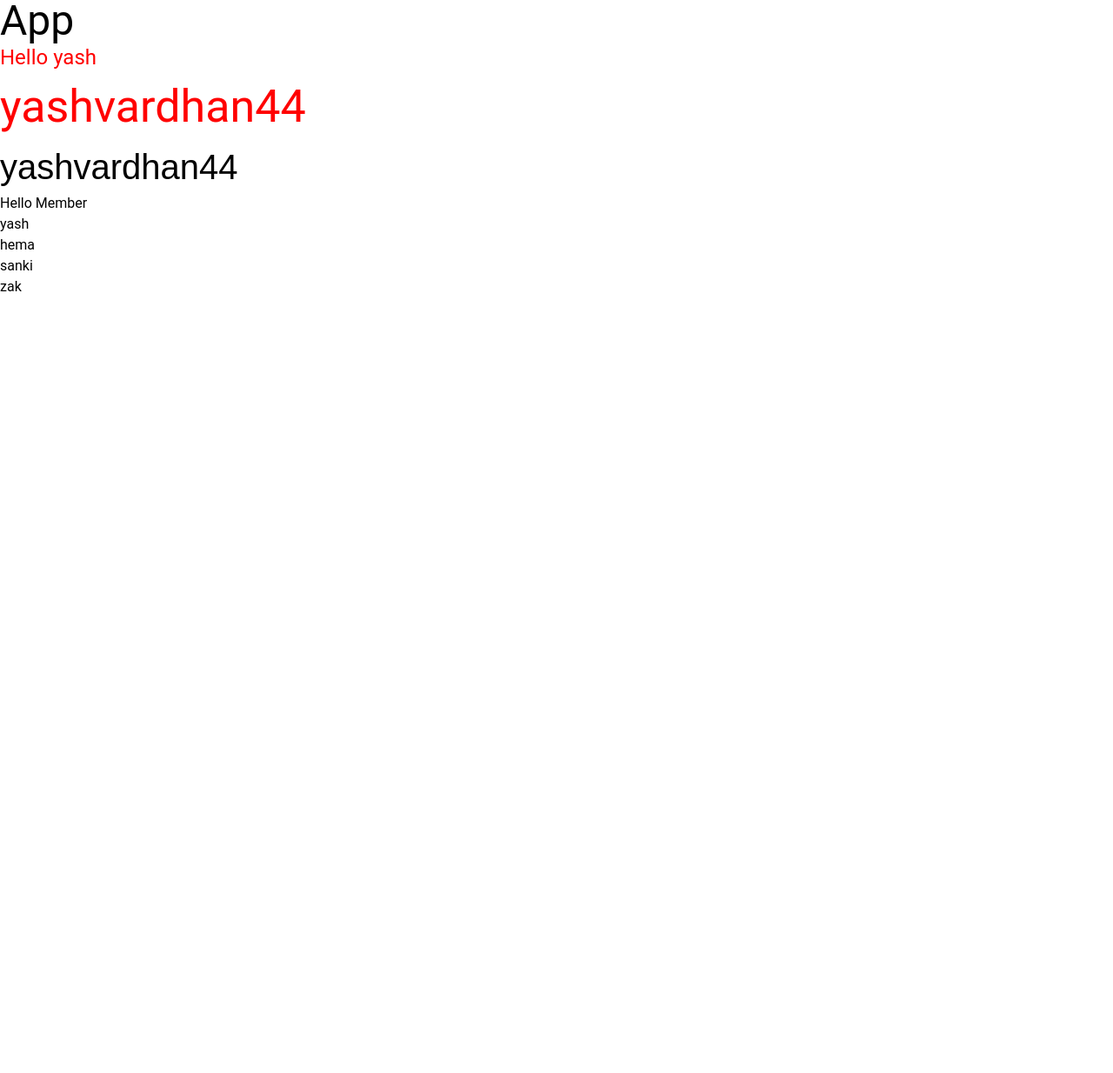
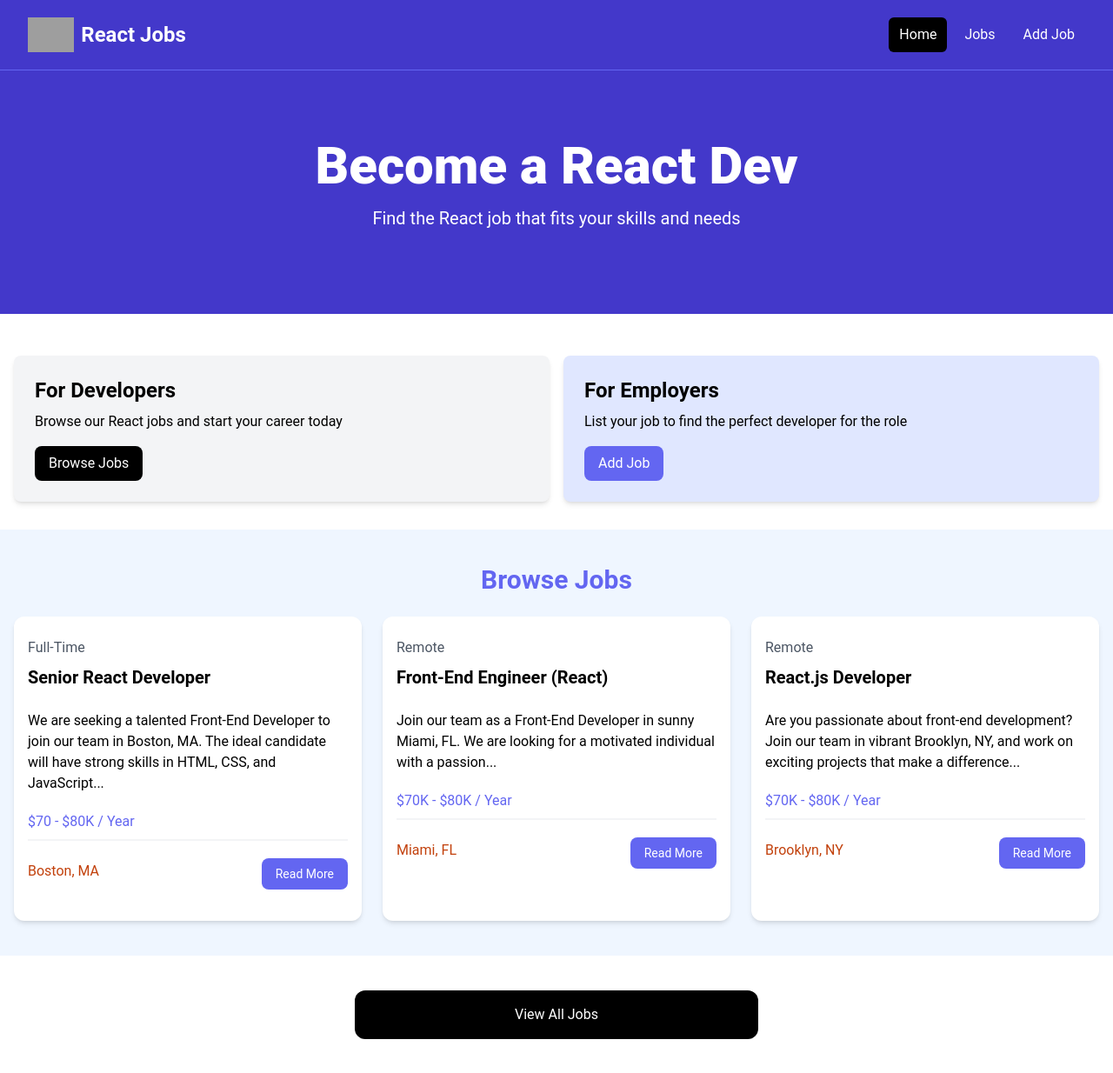
Before and after one commit to yashvardhancn44/JobsListing-Frontend, a React (Vite) app: page / in a window 1280 px wide. Shown: the whole page at 87% size. Before the commit the page ends 800 px from the top, so only its background shows below. Built offline with nearby package versions, Linux system fonts and the light colour scheme; grey boxes are pictures that could not be loaded.

Commit message:
loading entire page through App.jsx to further breakdown in upcoming lectures

```diff
--- a/src/App.jsx
+++ b/src/App.jsx
@@ -1,35 +1,213 @@
 const App = () => {
-  const name = "yash";
-  const names = ["yash", "hema", "sanki", "zak"];
-  const loggedIn = true;
-
-  // if (loggedIn) {
-  //   return <h1>Hello Render</h1>;
-  // } // since we cant write an if statement like this inside return. Everything has to be a single line expression.
-  // usually we want the conditionals inside.
-
-  const styles = {
-    color: "red",
-    fontSize: "52px",
-  };
-
   return (
     <>
-      <div className="text-5xl">App</div>
-      <p style={{ color: "red", fontSize: "24px" }}>Hello {name}</p>
-      <p style={styles}>{name + "vardhan" + 44}</p>
-      <p style={{ fontFamily: "Arial", fontSize: "40px" }}>
-        {name + "vardhan" + 44}
-      </p>
+      <nav className="bg-indigo-700 border-b border-indigo-500">
+        <div className="mx-auto max-w-7xl px-2 sm:px-6 lg:px-8">
+          <div className="flex h-20 items-center justify-between">
+            <div className="flex flex-1 items-center justify-center md:items-stretch md:justify-start">
+              {/* <!-- Logo --> */}
+              <a
+                className="flex flex-shrink-0 items-center mr-4"
+                href="/index.html"
+              >
+                <img
+                  className="h-10 w-auto"
+                  src="images/logo.png"
+                  alt="React Jobs"
+                />
+                <span className="hidden md:block text-white text-2xl font-bold ml-2">
+                  React Jobs
+                </span>
+              </a>
+              <div className="md:ml-auto">
+                <div className="flex space-x-2">
+                  <a
+                    href="/index.html"
+                    className="text-white bg-black hover:bg-gray-900 hover:text-white rounded-md px-3 py-2"
+                  >
+                    Home
+                  </a>
+                  <a
+                    href="/jobs.html"
+                    className="text-white hover:bg-gray-900 hover:text-white rounded-md px-3 py-2"
+                  >
+                    Jobs
+                  </a>
+                  <a
+                    href="/add-job.html"
+                    className="text-white hover:bg-gray-900 hover:text-white rounded-md px-3 py-2"
+                  >
+                    Add Job
+                  </a>
+                </div>
+              </div>
+            </div>
+          </div>
+        </div>
+      </nav>
 
-      <ul>
-        {/* {loggedIn ? <h1>Hello Member</h1> : <h1>hello Guest</h1>} */}
-        {/* {loggedIn ? <h1>Hello Member</h1> : ""} */}
-        {loggedIn && <h1>Hello Member</h1>}
-        {names.map((name, index) => (
-          <li key={index}>{name}</li>
-        ))}
-      </ul>
+      {/* <!-- Hero --> */}
+      <section className="bg-indigo-700 py-20 mb-4">
+        <div className="max-w-7xl mx-auto px-4 sm:px-6 lg:px-8 flex flex-col items-center">
+          <div className="text-center">
+            <h1 className="text-4xl font-extrabold text-white sm:text-5xl md:text-6xl">
+              Become a React Dev
+            </h1>
+            <p className="my-4 text-xl text-white">
+              Find the React job that fits your skills and needs
+            </p>
+          </div>
+        </div>
+      </section>
+
+      {/* <!-- Developers and Employers --> */}
+      <section className="py-4">
+        <div className="container-xl lg:container m-auto">
+          <div className="grid grid-cols-1 md:grid-cols-2 gap-4 p-4 rounded-lg">
+            <div className="bg-gray-100 p-6 rounded-lg shadow-md">
+              <h2 className="text-2xl font-bold">For Developers</h2>
+              <p className="mt-2 mb-4">
+                Browse our React jobs and start your career today
+              </p>
+              <a
+                href="/jobs.html"
+                className="inline-block bg-black text-white rounded-lg px-4 py-2 hover:bg-gray-700"
+              >
+                Browse Jobs
+              </a>
+            </div>
+            <div className="bg-indigo-100 p-6 rounded-lg shadow-md">
+              <h2 className="text-2xl font-bold">For Employers</h2>
+              <p className="mt-2 mb-4">
+                List your job to find the perfect developer for the role
+              </p>
+              <a
+                href="/add-job.html"
+                className="inline-block bg-indigo-500 text-white rounded-lg px-4 py-2 hover:bg-indigo-600"
+              >
+                Add Job
+              </a>
+            </div>
+          </div>
+        </div>
+      </section>
+
+      {/* <!-- Browse Jobs --> */}
+      <section className="bg-blue-50 px-4 py-10">
+        <div className="container-xl lg:container m-auto">
+          <h2 className="text-3xl font-bold text-indigo-500 mb-6 text-center">
+            Browse Jobs
+          </h2>
+          <div className="grid grid-cols-1 md:grid-cols-3 gap-6">
+            {/* <!-- Job Listing 1 --> */}
+            <div className="bg-white rounded-xl shadow-md relative">
+              <div className="p-4">
+                <div className="mb-6">
+                  <div className="text-gray-600 my-2">Full-Time</div>
+                  <h3 className="text-xl font-bold">Senior React Developer</h3>
+                </div>
+
+                <div className="mb-5">
+                  We are seeking a talented Front-End Developer to join our team
+                  in Boston, MA. The ideal candidate will have strong skills in
+                  HTML, CSS, and JavaScript...
+                </div>
+
+                <h3 className="text-indigo-500 mb-2">$70 - $80K / Year</h3>
+
+                <div className="border border-gray-100 mb-5"></div>
+
+                <div className="flex flex-col lg:flex-row justify-between mb-4">
+                  <div className="text-orange-700 mb-3">
+                    <i className="fa-solid fa-location-dot text-lg"></i>
+                    Boston, MA
+                  </div>
+                  <a
+                    href="job.html"
+                    className="h-[36px] bg-indigo-500 hover:bg-indigo-600 text-white px-4 py-2 rounded-lg text-center text-sm"
+                  >
+                    Read More
+                  </a>
+                </div>
+              </div>
+            </div>
+            {/* <!-- Job Listing 2 --> */}
+            <div className="bg-white rounded-xl shadow-md relative">
+              <div className="p-4">
+                <div className="mb-6">
+                  <div className="text-gray-600 my-2">Remote</div>
+                  <h3 className="text-xl font-bold">
+                    Front-End Engineer (React)
+                  </h3>
+                </div>
+
+                <div className="mb-5">
+                  Join our team as a Front-End Developer in sunny Miami, FL. We
+                  are looking for a motivated individual with a passion...
+                </div>
+
+                <h3 className="text-indigo-500 mb-2">$70K - $80K / Year</h3>
+
+                <div className="border border-gray-100 mb-5"></div>
+
+                <div className="flex flex-col lg:flex-row justify-between mb-4">
+                  <div className="text-orange-700 mb-3">
+                    <i className="fa-solid fa-location-dot text-lg"></i>
+                    Miami, FL
+                  </div>
+                  <a
+                    href="job.html"
+                    className="h-[36px] bg-indigo-500 hover:bg-indigo-600 text-white px-4 py-2 rounded-lg text-center text-sm"
+                  >
+                    Read More
+                  </a>
+                </div>
+              </div>
+            </div>
+            {/* <!-- Job Listing 3 --> */}
+            <div className="bg-white rounded-xl shadow-md relative">
+              <div className="p-4">
+                <div className="mb-6">
+                  <div className="text-gray-600 my-2">Remote</div>
+                  <h3 className="text-xl font-bold">React.js Developer</h3>
+                </div>
+
+                <div className="mb-5">
+                  Are you passionate about front-end development? Join our team
+                  in vibrant Brooklyn, NY, and work on exciting projects that
+                  make a difference...
+                </div>
+
+                <h3 className="text-indigo-500 mb-2">$70K - $80K / Year</h3>
+
+                <div className="border border-gray-100 mb-5"></div>
+
+                <div className="flex flex-col lg:flex-row justify-between mb-4">
+                  <div className="text-orange-700 mb-3">
+                    <i className="fa-solid fa-location-dot text-lg"></i>
+                    Brooklyn, NY
+                  </div>
+                  <a
+                    href="job.html"
+                    className="h-[36px] bg-indigo-500 hover:bg-indigo-600 text-white px-4 py-2 rounded-lg text-center text-sm"
+                  >
+                    Read More
+                  </a>
+                </div>
+              </div>
+            </div>
+          </div>
+        </div>
+      </section>
+
+      <section className="m-auto max-w-lg my-10 px-6">
+        <a
+          href="jobs.html"
+          className="block bg-black text-white text-center py-4 px-6 rounded-xl hover:bg-gray-700"
+        >
+          View All Jobs
+        </a>
+      </section>
     </>
   );
 };
```
